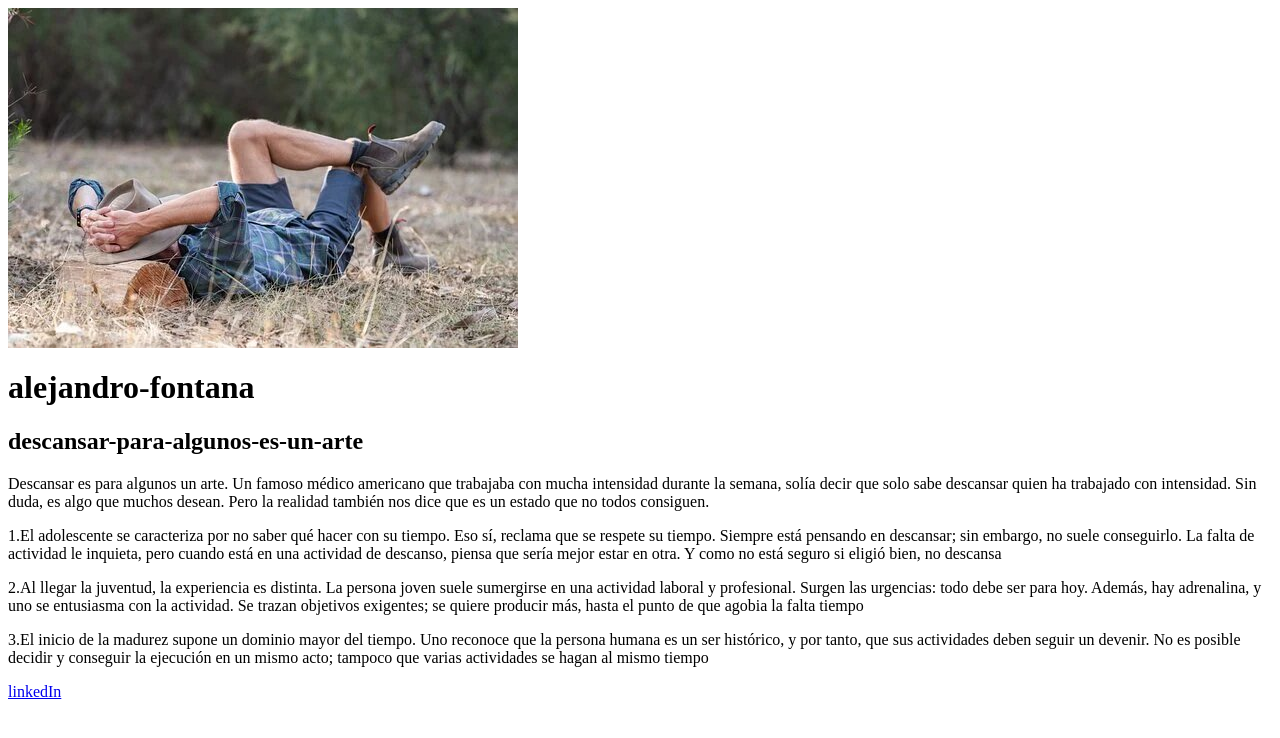
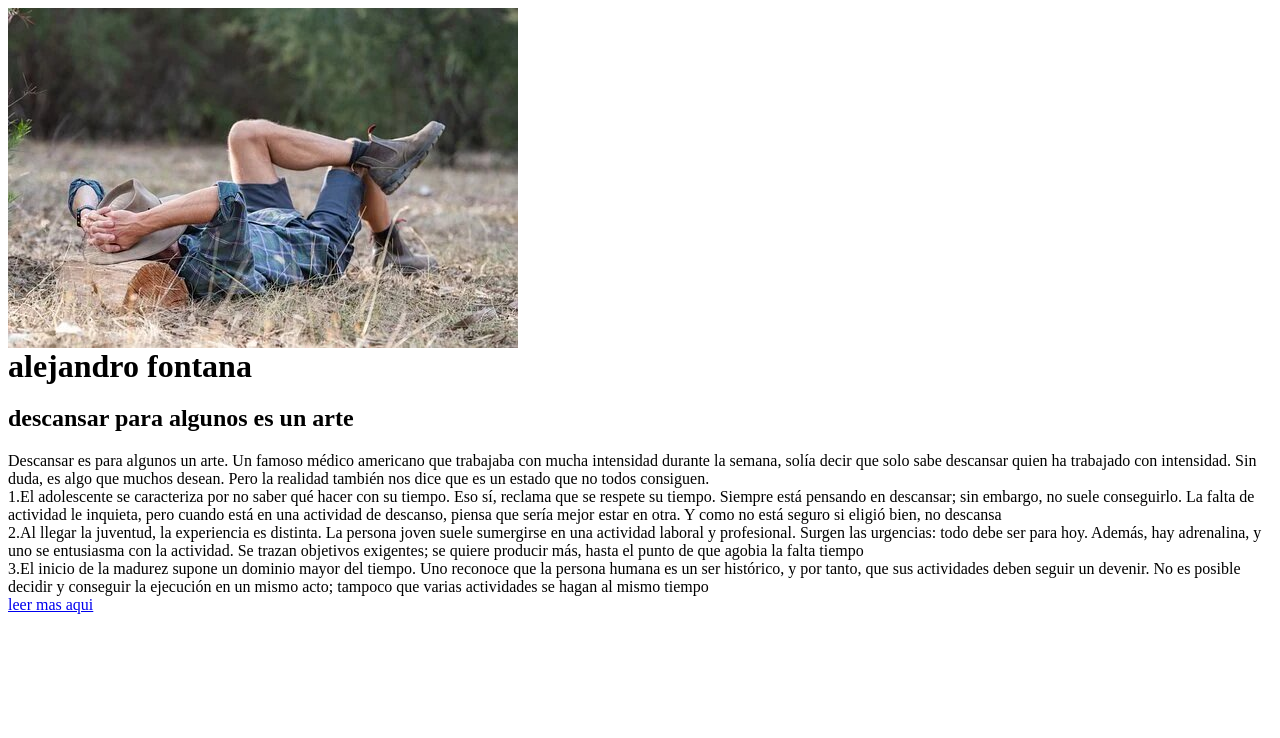
Before and after one commit to walter140696/aew_2025_walter, a plain HTML site: page CSS/01_TARJETA PERSONAL/INDEX.HTML in a window 1280 px wide. Drawn offline with Linux system fonts and the light colour scheme.

Commit message:
eh creado un archivo de estilos externo que esta vinculado al html

```diff
--- a/CSS/01_TARJETA PERSONAL/CSS/ESTILOS.CSS
+++ b/CSS/01_TARJETA PERSONAL/CSS/ESTILOS.CSS
@@ -0,0 +1,6 @@
+h1{
+    margin: auto;
+}
+p{
+    margin: auto;
+}
--- a/CSS/01_TARJETA PERSONAL/INDEX.HTML
+++ b/CSS/01_TARJETA PERSONAL/INDEX.HTML
@@ -1,6 +1,7 @@
 <html>
 <head>
-    <title>el-descanso que significa para nosotros</title>
+    <title>el-descanso ¿que significa para nosotros?</title>
+    <link rel="stylesheet" href="css/estilos.css">
 </head>
 <body>
     <!--tarjeta personal-->
@@ -10,8 +11,8 @@
                 <img src="IMAGEN/descanso.jpg"
         <!--nombres y cargo-->
             <div id="nombre-cargo"></div>
-                <h1>alejandro-fontana</h1>
-                <h2>descansar-para-algunos-es-un-arte</h2>
+                <h1>alejandro fontana</h1>
+                <h2>descansar para algunos es un arte</h2>
         <!--descripcion personal-->
             <div id="mi-discripcion"></div>
                 <p> Descansar es para algunos un arte. Un famoso médico americano que trabajaba con mucha intensidad durante la semana, solía decir que solo sabe descansar quien ha trabajado con intensidad. Sin duda, es algo que muchos desean. Pero la realidad también nos dice que es un estado que no todos consiguen. </p>
@@ -21,7 +22,7 @@
         <!--redes sociales-->
             <div id="redes-sociales"></div>
                 <p>
-                   <a href="www.alejandrofontana.com ">linkedIn</a>
+                   <a href="www.alejandrofontana.com ">leer mas aqui</a>
                 </p>
     </div>
 </body>
```
